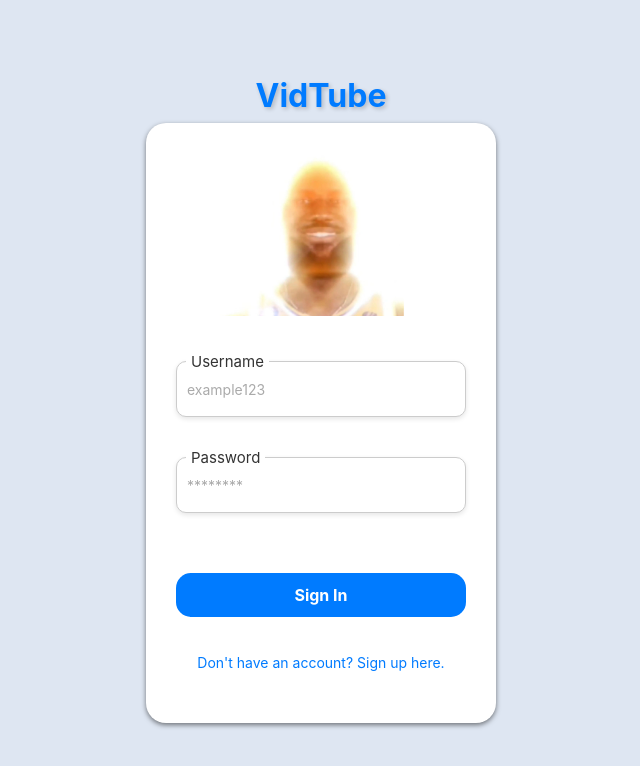
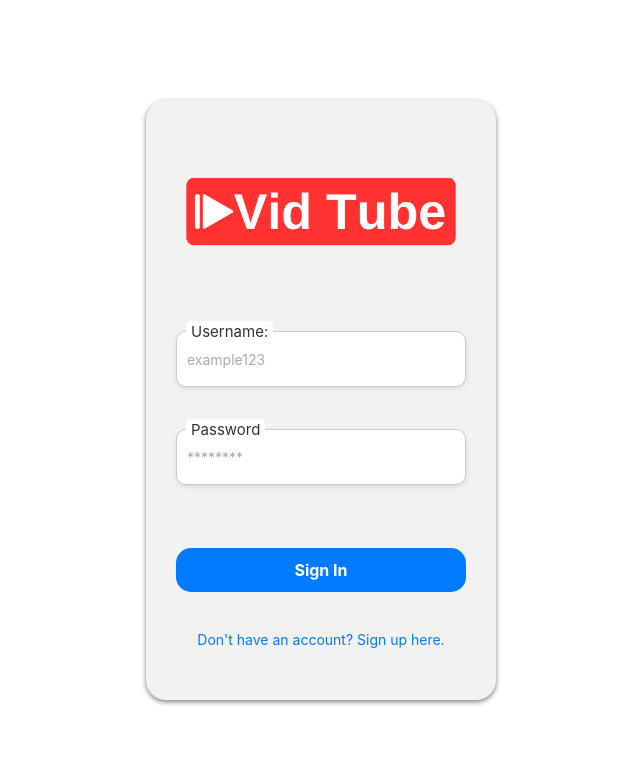
Before and after one commit to maxshabs/project_web, a React (Create React App) app: page /sign-in in a window 1280 px wide. Shown: the top 766 px of the page, without its empty margins (319-959 px from the left). Built offline with nearby package versions, Linux system fonts and the light colour scheme.

Commit message:
sign in and sign up good

```diff
--- a/src/sign_in/SignIn.js
+++ b/src/sign_in/SignIn.js
@@ -2,7 +2,7 @@
 import React, { useState } from 'react';
 import { useNavigate, Link } from 'react-router-dom';
 import styles from './SignIn.module.css';
-import logo from '../assets/lebronsunshine.jpg';
+import Logo from '../logo.png';
 
 const SignIn = ({ validateUser }) => {
   const navigate = useNavigate();
@@ -22,12 +22,13 @@ const SignIn = ({ validateUser }) => {
 
   return (
     <div className={styles.container}>
-      <h1 className={styles.title}>VidTube</h1>
       <div className={styles.formWrapper}>
         <form className={styles.form} onSubmit={handleSubmit}>
-          <img src={logo} alt='logo' className={styles.logo} />
+          <Link to="/main">
+            <img src={Logo} alt='Home' className={styles.logo} />
+          </Link>
           <div className={styles.inputContainer}>
-            <label className={styles.inputLabel} htmlFor="username">Username</label>
+            <label className={styles.inputLabel} htmlFor="username">Username:</label>
             <input type="text" id="username" name="username" className={styles.input} placeholder="example123" value={username} onChange={(e) => setUsername(e.target.value)} required />
           </div>
           <div className={styles.inputContainer}>
--- a/src/sign_in/SignIn.module.css
+++ b/src/sign_in/SignIn.module.css
@@ -5,7 +5,7 @@
     align-items: center; /* Center items horizontally */
     justify-content: center; /* Center items vertically */
     height: 100vh; /* Full height of the viewport */
-    background-color: rgba(222, 230, 242); /* Light grey background */
+    background-color: #fff; /* White background */
 }
 
 /* Form Wrapper to Position Form */
@@ -13,7 +13,7 @@
     width: 350px; /* Width for 9:16 ratio */
     height: 600px; /* Height for 9:16 ratio */
     padding: 30px; /* Add some padding */
-    background-color: #fff; /* White background */
+    background-color: rgb(242,242,242); /* Light grey background */
     border-radius: 20px; /* Rounded corners */
     box-shadow: 0 2px 5px rgba(0, 0, 0, 0.5); /* Add a shadow */
 }
@@ -30,16 +30,9 @@
 /* Logo */
 .logo {
     width: 100%; /* Full width */
-    margin-bottom: 20px; /* Space between logo and form */
+    margin-bottom: 10px; /* Space between logo and form */
 }
 
-/* Title */
-.title {
-    font-size: 32px; /* Larger font size */
-    font-weight: bold; /* Bold text */
-    color: #007bff; /* Blue color */
-    text-shadow: 2px 2px 4px rgba(0, 0, 0, 0.2); /* Add text shadow */
-}
 
 /* Input Container */
 .inputContainer {
@@ -50,6 +43,7 @@
 
 /* Input */
 .input {
+    background-color: #fff; /* Ensure white background for inputs */
     width: 100%; /* Full width */
     padding: 15px 10px; /* Add some padding */
     border: 1px solid #ccc; /* Add a border */
@@ -57,7 +51,6 @@
     box-sizing: border-box; /* Include padding and border in the element's total width and height */
     font-size: 16px; /* Increase font size */
     box-shadow: 0 2px 5px rgba(0, 0, 0, 0.1); /* Add a shadow to inputs */
-    background-color: #fff; /* Ensure white background for inputs */
 }
 
 /* Label Inside Input */
@@ -69,12 +62,19 @@
     padding: 0 5px; /* Padding for background */
     font-size: 15px; /* Larger font size */
     color: #333; /* Darker color */
+    border-radius: 5px; /* Rounded corners */
 }
 
 /* Placeholder */
 .input::placeholder {
     font-size: 14px; /* Set the font size for the placeholder text */
     color: #aaa; /* Set the color for the placeholder text */
+}
+
+.input:focus {
+    outline: none; /* Remove the outline */
+    border-color: #007bff; /* Blue border color on focus */
+    background-color: white; /* White background on focus */
 }
 
 /* Button */
--- a/src/sign_up/SignUp.js
+++ b/src/sign_up/SignUp.js
@@ -2,6 +2,7 @@
 import React, { useState } from 'react';
 import styles from './SignUp.module.css';
 import { useNavigate, Link } from 'react-router-dom';
+import Logo from '../logo.png';
 
 const SignUp = ({ addUser }) => {
   const navigate = useNavigate();
@@ -53,28 +54,29 @@ const SignUp = ({ addUser }) => {
 
   return (
     <div className={styles.container}>
-      <div className={styles.logo}>Logo Here</div>
+      <Link to="/main">
+            <img src={Logo} alt='Home' className={styles.logo} />
+          </Link>
       <div className={styles.formWrapper}>
-        <h1 className={styles.title}>Sign Up</h1>
         <form className={styles.form} onSubmit={handleSubmit}>
           <div className={styles.inputContainer}>
-            <label className={styles.inputLabel} htmlFor="username">Username</label>
+            <label className={styles.inputLabel} htmlFor="username">Username:</label>
             <input type="text" id="username" name="username" className={styles.input} placeholder="example123" value={username} onChange={(e) => setUsername(e.target.value)} required />
           </div>
           <div className={styles.inputContainer}>
-            <label className={styles.inputLabel} htmlFor="password">Password</label>
+            <label className={styles.inputLabel} htmlFor="password">Password:</label>
             <input type="password" id="password" name="password" className={styles.input} placeholder="********" value={password} onChange={validatePassword} required />
           </div>
           <div className={styles.inputContainer}>
-            <label className={styles.inputLabel} htmlFor="verifyPassword">Verify Password</label>
+            <label className={styles.inputLabel} htmlFor="verifyPassword">Verify Password:</label>
             <input type="password" id="verifyPassword" name="verifyPassword" className={styles.input} placeholder="********" value={verifyPassword} onChange={validateVerifyPassword} required />
           </div>
           <div className={styles.inputContainer}>
-            <label className={styles.inputLabel} htmlFor="displayName">Display Name</label>
+            <label className={styles.inputLabel} htmlFor="displayName">Display Name:</label>
             <input type="text" id="displayName" name="displayName" className={styles.input} placeholder="Lebron James" value={displayName} onChange={(e) => setDisplayName(e.target.value)} required />
           </div>
           <div className={styles.inputContainer}>
-            <label className={styles.inputLabel} htmlFor="profilePicture">Upload Profile Picture</label>
+            <label className={styles.inputLabel} htmlFor="profilePicture">Upload Profile Picture:</label>
             <input type="file" id="profilePicture" name="profilePicture" className={styles.input} onChange={(e) => setProfilePicture(URL.createObjectURL(e.target.files[0]))} required />
           </div>
           {errorMessage && <div className={styles.errorMessage}>{errorMessage}</div>}
--- a/src/sign_up/SignUp.module.css
+++ b/src/sign_up/SignUp.module.css
@@ -1,40 +1,40 @@
 /* Container */
 .container {
     display: flex; /* Flexbox layout */
-    flex-direction: column; /* Stack the flex items vertically */
-    align-items: center; /* Center items horizontally */
-    justify-content: center; /* Center items vertically */
+    flex-direction: row; /* Align items horizontally */
+    align-items: center; /* Center items vertically */
+    justify-content: center; /* Center items horizontally */
     height: 100vh; /* Full height of the viewport */
-    background-color: rgba(222, 230, 242);
+    background-color: white; /* White background */
+    padding: 20px; /* Add some padding around the container */
 }
 
 /* Logo */
 .logo {
-    margin-bottom: 20px; /* Space between logo and form */
-    margin-right: 400px; /* Space between logo and form */
-    font-size: larger; /* Larger font size */
+    width: 400px; /* Increase the width for a bigger logo */
+    height: auto; /* Maintain aspect ratio */
+    margin-right: 70px; /* Space between logo and form */
+    margin-top: -100px; /* Move the logo slightly to the top */
 }
 
 /* Form Wrapper to Position Form */
 .formWrapper {
-    position: absolute; /* Position absolute */
-    right: 30%; /* Position form between center and right */
-    top: 50%; /* Center vertically */
-    transform: translateY(-50%); /* Adjust for vertical centering */
+    width: 350px; /* Width for 9:16 ratio */
+    height: auto; /* Auto height to fit content */
+    padding: 30px; /* Add some padding */
+    background-color: rgb(242, 242, 242); /* Light grey background */
+    border-radius: 20px; /* Rounded corners */
+    box-shadow: 0 2px 5px rgba(0, 0, 0, 0.5); /* Add a shadow */
 }
 
 /* Form */
 .form {
-    display: flex;
-    flex-direction: column;
-    align-items: center;
+    display: flex; /* Flexbox layout */
+    flex-direction: column; /* Stack the flex items vertically */
+    align-items: center; /* Center items horizontally */
     justify-content: space-between; /* Space between items */
-    width: 350px; /* Width for 9:16 ratio */
-    height: 600px; /* Height for 9:16 ratio */
-    padding: 30px; /* Add some padding */
-    background-color: #fff; /* White background */
-    border-radius: 20px; /* Rounded corners */
-    box-shadow: 0 2px 5px rgba(0, 0, 0, 0.5); /* Add a shadow */
+    width: 100%; /* Full width */
+    height: 100%; /* Full height */
 }
 
 /* Title */
@@ -67,9 +67,10 @@
     background-color: #fff; /* Ensure white background for inputs */
 }
 
-/* File Input */
-.input[type="file"] {
-    background-color: #fff; /* Ensure white background for file input */
+.input:focus {
+    outline: none; /* Remove the outline */
+    border-color: #007bff; /* Blue border color on focus */
+    background-color: white; /* White background on focus */
 }
 
 /* Label Inside Input */
@@ -81,6 +82,7 @@
     padding: 0 5px; /* Padding for background */
     font-size: 15px; /* Larger font size */
     color: #333; /* Darker color */
+    border-radius: 5px;
 }
 
 /* Placeholder */
```
